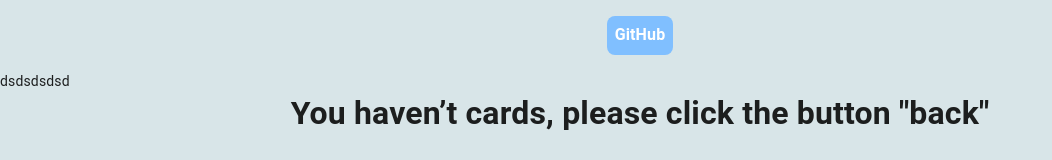
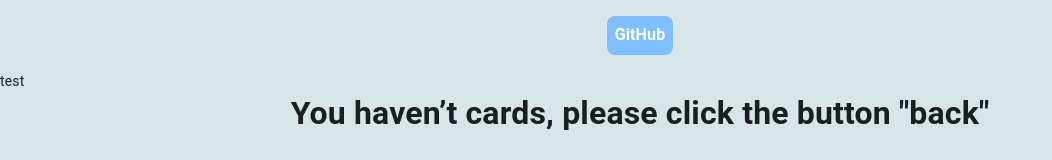
Before and after one commit to L87R78/redux-persist, a React (Create React App) app: page /my-favorites in a window 1280 px wide. Shown: the top 160 px of the page, without its empty margins (0-1052 px from the left). Built offline with nearby package versions, Linux system fonts and the light colour scheme.

Commit message:
Test gh-pages

```diff
--- a/src/App.jsx
+++ b/src/App.jsx
@@ -45,7 +45,7 @@ const App = ({ myCards }) => {
               {ButtonTypes.gitHub}
             </a>
           </header>
-          dsdsdsdsd
+          test
         </div>
         <Switch>
           <Route exact path="/" component={AllFavorites} />
```
